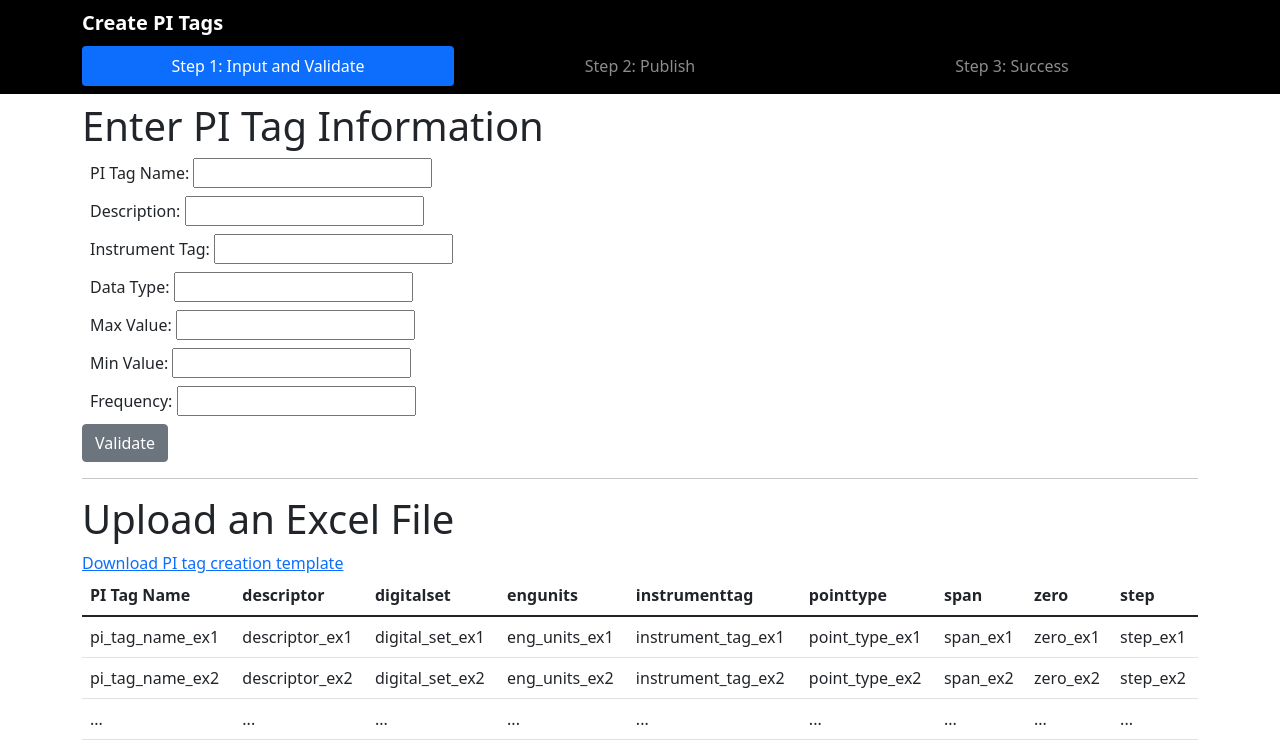
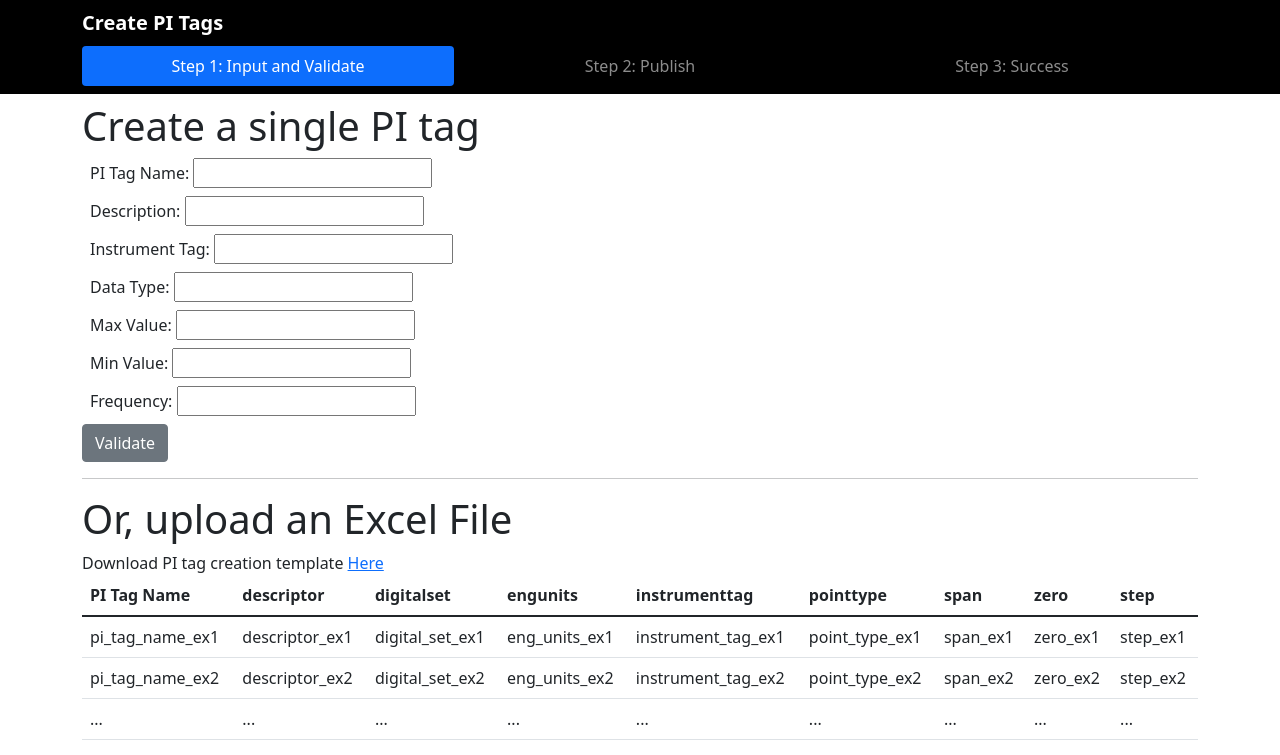
Before and after one commit to xingl213/pi_tag_creation, a React (Create React App) app: page /#/step1 in a window 1280 px wide. Shown: the top 755 px of the page. Built offline with nearby package versions, Linux system fonts and the light colour scheme.

Commit message:
changed some text prompts; added some comments

```diff
--- a/src/components/FileUpload.js
+++ b/src/components/FileUpload.js
@@ -40,15 +40,17 @@ function FileUpload() {
     });
   };
 
-  // console.log(values);
   var issueMsg = "";
   for (var i = 0; i < values.length; i++) {
+    // check if any tag name contains space character
     if (values[i][0].includes(' ')) {
       issueMsg = issueMsg + "Tag name on row " + (i+2).toString() + " contains illegal character: space.\n";
     }
+    // check if any tag name is empty
     if (values[i][0] === '') {
       issueMsg = issueMsg + "Tag name on row " + (i+2).toString() + " is empty string.\n";
     }
+    // check if any instrument tag is empty
     if (values[i][4] === '') {
       issueMsg = issueMsg + "Instrument tag on row " + (i+2).toString() + " is empty string.\n";
     }
@@ -56,7 +58,7 @@ function FileUpload() {
 
   return (
     <div>
-      <a href={csv_template} download>Download PI tag creation template</a>
+      Download PI tag creation template <a href={csv_template} download>Here</a>
 
       <Table
       >
--- a/src/components/Step1.js
+++ b/src/components/Step1.js
@@ -160,7 +160,7 @@ class Step1 extends Component {
 
 		return(
 			<div className="container mt-2">
-				<h1>Enter PI Tag Information</h1>
+				<h1>Create a single PI tag</h1>
 				<div className="m-2">
 					<span>PI Tag Name: </span>
 					<input value={this.state.piTagInfo.piTagName} onChange={evt => this.updatePiTagName(evt)}/>
@@ -199,7 +199,7 @@ class Step1 extends Component {
 
 				<hr/>
 
-				<h1>Upload an Excel File</h1>
+				<h1>Or, upload an Excel File</h1>
 				<div>
 					<FileUpload />
 				</div>
```
